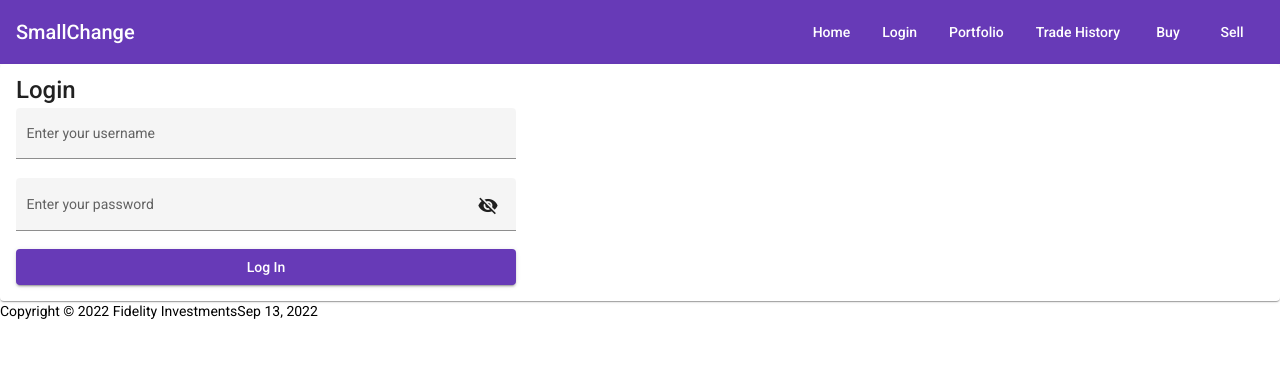
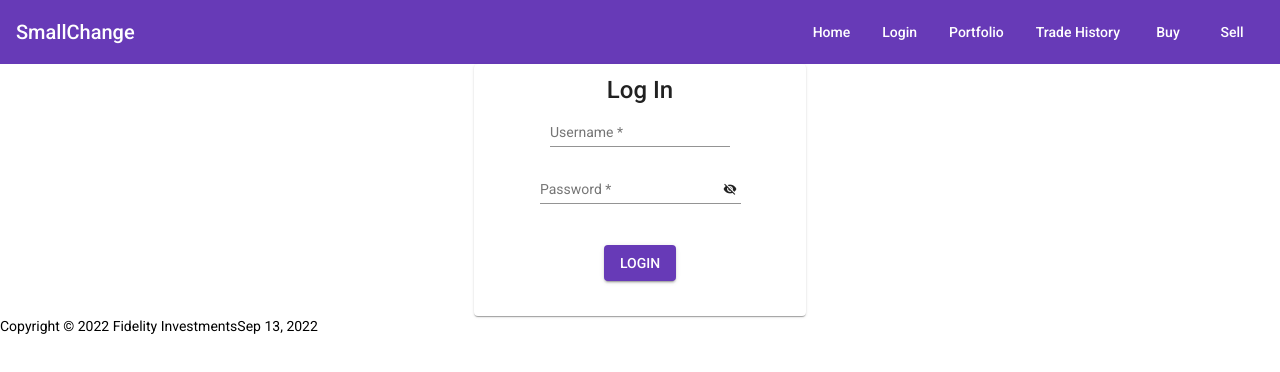
Before and after one commit to shaansubbaiah/smallchange, an Angular app: page /login in a window 1280 px wide. Shown: the top 372 px of the page. Built offline with nearby package versions, Linux system fonts and the light colour scheme.

Commit message:
Updated login form component; Added login auth service

```diff
--- /dev/null
+++ b/src/app/core/services/login-auth.service.ts
@@ -0,0 +1,13 @@
+import { Injectable } from '@angular/core';
+
+@Injectable({
+  providedIn: 'root'
+})
+export class LoginAuthService {
+
+  constructor() { }
+
+  public authenticate(username: string, password: string) : boolean {
+    return true; //username === 'admin' && password === 'admin';
+  }
+}
--- a/src/app/features/login-page/login-form/login-form.component.html
+++ b/src/app/features/login-page/login-form/login-form.component.html
@@ -1,24 +1,37 @@
-<div class="frmLoginContainer">
-  <form class="frmLogin">
-    <mat-form-field class="fullWidth" appearance="fill">
-      <mat-label>Enter your username</mat-label>
-      <input matInput [type]="'text'" title="username"/>
-    </mat-form-field>
-
-    <mat-form-field class="fullWidth" appearance="fill">
-      <mat-label>Enter your password</mat-label>
-      <input matInput [type]="hide ? 'password' : 'text'" title="password"/>
-      <button
+<mat-card class="my-card">
+  <mat-card-title>Log In</mat-card-title>
+  <form [formGroup]="loginDetails" (ngSubmit)="onSubmit()">
+  <mat-card-content class="login-content">
+      <mat-form-field>
+        <mat-label>Username</mat-label>
+        <input matInput type="text" placeholder="Username" formControlName="username" />
+        <mat-error *ngIf="!(loginDetails.get('username')?.valid) && !loginDetails.get('username')?.hasError('required')">
+          Username should be alphanumeric within 10 characters!
+        </mat-error>
+        <mat-error *ngIf="loginDetails.get('username')?.hasError('required')">
+          Please enter a valid username!
+        </mat-error>
+      </mat-form-field>
+      <mat-form-field>
+        <mat-label>Password</mat-label>
+        <input matInput type="password" placeholder="Password" formControlName="password" />
+        <button
         mat-icon-button
         matSuffix
-        (click)="hide = !hide"
+        (click)="hidePassword = !hidePassword"
         [attr.aria-label]="'Hide password'"
-        [attr.aria-pressed]="hide"
+        [attr.aria-pressed]="hidePassword"
         type="button"
       >
-        <mat-icon>{{ hide ? "visibility_off" : "visibility" }}</mat-icon>
+        <mat-icon>{{ hidePassword ? "visibility_off" : "visibility" }}</mat-icon>
       </button>
-    </mat-form-field>
-    <button mat-raised-button color="primary" appearance="fill" class="fullWidth" type="button">Log In</button>
-  </form>
-</div>
+      </mat-form-field>
+      <span>
+        <mat-error *ngIf="!loginValid">User details are invalid! Please try again!</mat-error>
+      </span>
+  </mat-card-content>
+  <mat-card-actions>
+    <button type="submit" mat-raised-button color="primary">LOGIN</button>
+  </mat-card-actions>
+</form>
+</mat-card>
--- a/src/app/features/login-page/login-form/login-form.component.scss
+++ b/src/app/features/login-page/login-form/login-form.component.scss
@@ -1,26 +1,15 @@
-.frmLogin {
-  min-width: 150px;
-  max-width: 500px;
-  width: 100%;
+.login-content {
+  display: inline-block;
+  vertical-align: middle;
+  text-align:center;
 }
 
-.fullWidth {
-  width: 100%;
+.my-card {
+  width: 300px;
+  height: 220px;
+  top: 10%;
+  text-align:center;
+  display: block;
+  margin-left:auto;
+  margin-right:auto;
 }
-
-.example-container .mat-form-field + .mat-form-field {
-  margin-left: 8px;
-}
-
-.example-right-align {
-  text-align: right;
-}
-
-input.example-right-align::-webkit-outer-spin-button,
-input.example-right-align::-webkit-inner-spin-button {
-  display: none;
-}
-
-// input.example-right-align {
-//   -moz-appearance: textfield;
-// }
--- a/src/app/features/login-page/login-form/login-form.component.ts
+++ b/src/app/features/login-page/login-form/login-form.component.ts
@@ -1,14 +1,46 @@
 import { Component, OnInit } from '@angular/core';
+import { AbstractControl, FormBuilder, FormControl, FormGroupDirective, NgForm, Validators } from '@angular/forms';
+import { ErrorStateMatcher } from '@angular/material/core';
+import { LoginAuthService } from "src/app/core/services/login-auth.service";
 
 @Component({
   selector: 'app-login-form',
   templateUrl: './login-form.component.html',
   styleUrls: ['./login-form.component.scss']
 })
-export class LoginFormComponent implements OnInit {
-  hide = true;
-  constructor() { }
-  ngOnInit(): void {
+export class LoginFormComponent implements OnInit, ErrorStateMatcher {
+loginValid: boolean = true;
+hidePassword: boolean = true;
+authenticate(): void {
+  this.loginValid = this.authService.authenticate(this.loginDetails.get('username')?.value, this.loginDetails.get('password')?.value);
+}
+
+loginDetails;
+
+  constructor(fb: FormBuilder, private authService: LoginAuthService) {
+    this.loginDetails = fb.group({
+      username: ['', [Validators.required, Validators.maxLength(10)]],
+      password: ['', [Validators.required, Validators.maxLength(15)]]
+    });
   }
 
+  get username() {
+    return this.loginDetails.get('username');
+  }
+
+  get password() {
+    return this.loginDetails.get('password');
+  }
+
+  onSubmit() {
+    this.authenticate();
+  }
+
+  isErrorState(control: AbstractControl | null, form: FormGroupDirective | NgForm | null): boolean {
+    const isSubmitted = form && form.submitted;
+    return !!(control && control.invalid && (control.dirty || control.touched || isSubmitted));
+  }
+  ngOnInit(): void {
+
+  }
 }
--- a/src/app/features/login-page/login-page.component.html
+++ b/src/app/features/login-page/login-page.component.html
@@ -1,10 +1 @@
-<div class="login-form-flex">
-  <mat-card>
-    <mat-card-title>
-      Login
-    </mat-card-title>
-    <mat-card-content>
-      <app-login-form></app-login-form>
-    </mat-card-content>
-  </mat-card>
-</div>
+<app-login-form></app-login-form>
--- a/src/app/features/login-page/login-page.component.ts
+++ b/src/app/features/login-page/login-page.component.ts
@@ -1,15 +1,46 @@
 import { Component, OnInit } from '@angular/core';
+import { AbstractControl, FormBuilder, FormGroupDirective, NgForm, Validators } from '@angular/forms';
+import { ErrorStateMatcher } from '@angular/material/core';
+import { LoginAuthService } from "src/app/core/services/login-auth.service";
 
 @Component({
   selector: 'app-login-page',
   templateUrl: './login-page.component.html',
   styleUrls: ['./login-page.component.scss']
 })
-export class LoginPageComponent implements OnInit {
+export class LoginPageComponent implements OnInit, ErrorStateMatcher {
+loginValid: boolean = true;
+hidePassword: boolean = true;
+authenticate(): void {
+  this.loginValid = this.authService.authenticate(this.loginDetails.get('username')?.value, this.loginDetails.get('password')?.value);
+}
 
-  constructor() { }
+loginDetails;
 
-  ngOnInit(): void {
+  constructor(fb: FormBuilder, private authService: LoginAuthService) {
+    this.loginDetails = fb.group({
+      username: ['', [Validators.required, Validators.maxLength(10)]],
+      password: ['', [Validators.required, Validators.maxLength(15)]]
+    });
   }
 
+  get username() {
+    return this.loginDetails.get('username');
+  }
+
+  get password() {
+    return this.loginDetails.get('password');
+  }
+
+  onSubmit() {
+    this.authenticate();
+  }
+
+  isErrorState(control: AbstractControl | null, form: FormGroupDirective | NgForm | null): boolean {
+    const isSubmitted = form && form.submitted;
+    return !!(control && control.invalid && (control.dirty || control.touched || isSubmitted));
+  }
+  ngOnInit(): void {
+
+  }
 }
```
Also changed, not shown: src/app/features/features.module.ts (+5 -3 lines), 1 other file (tests, documents, lock files or other folders).
